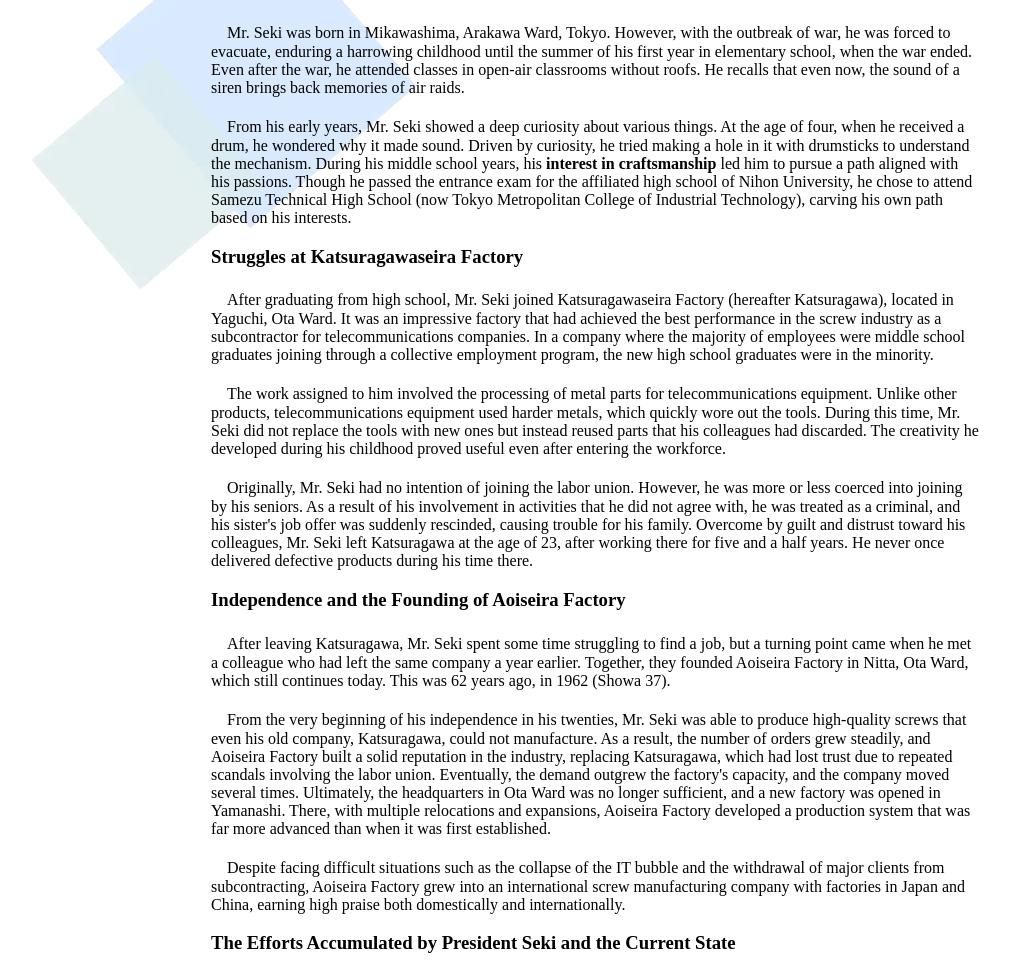
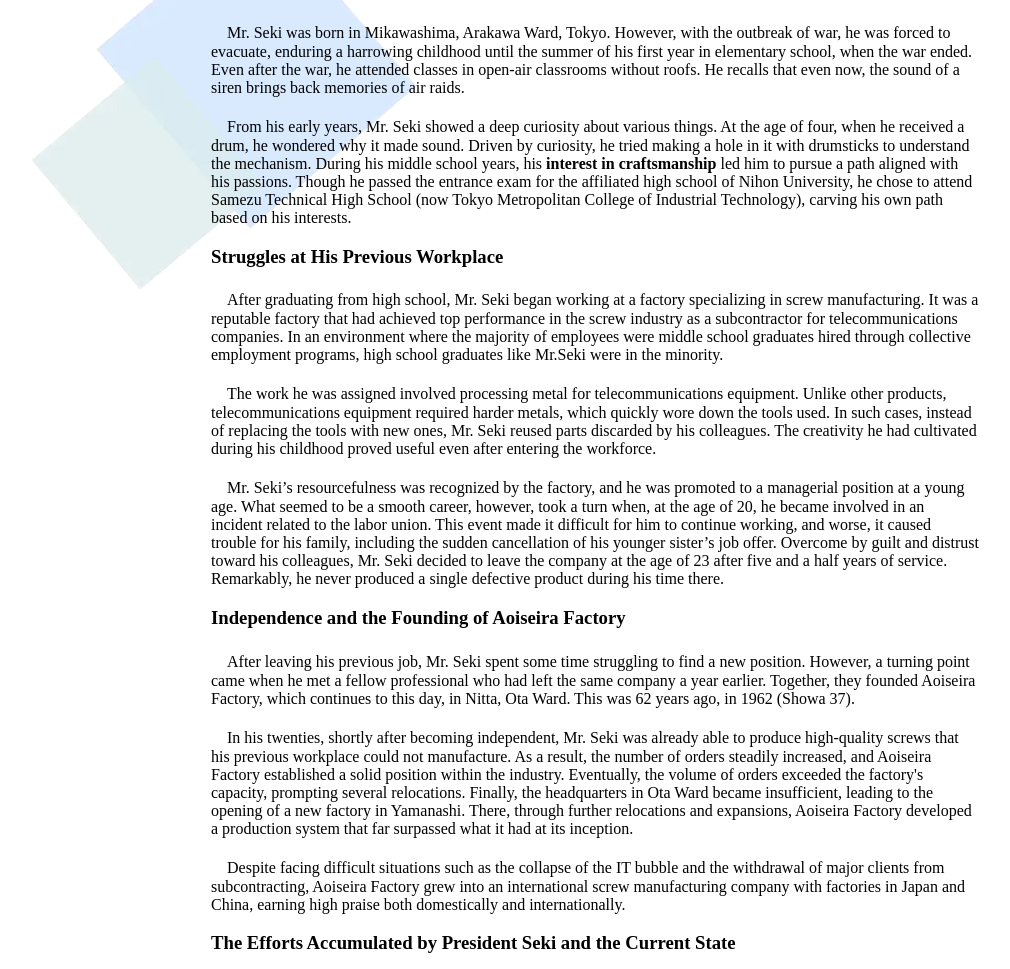
Before and after one commit to IDM-R/craftmanstory, a Flask app: template templates/article2_en.html in a window 1280 px wide. Shown: the part 1910-2879 px from the top of the page, without its empty margins (45-1055 px from the left). Run offline with Flask 3, Linux system fonts and the light colour scheme; the template is opened without the code that fills it, so the values that code supplies are empty.

Commit message:
葵せいらの修正反映

```diff
--- a/templates/article2_en.html
+++ b/templates/article2_en.html
@@ -87,56 +87,54 @@ filename='02aoiseira01.webp') }}{% endblock %} {% block home_content %}
       Technology), carving his own path based on his interests.
     </p>
 
-    <h3 class="s-title">Struggles at Katsuragawaseira Factory</h3>
+    <h3 class="s-title">Struggles at His Previous Workplace</h3>
     <p>
-      　After graduating from high school, Mr. Seki joined Katsuragawaseira
-      Factory (hereafter Katsuragawa), located in Yaguchi, Ota Ward. It was an
-      impressive factory that had achieved the best performance in the screw
-      industry as a subcontractor for telecommunications companies. In a company
-      where the majority of employees were middle school graduates joining
-      through a collective employment program, the new high school graduates
-      were in the minority.
+      　After graduating from high school, Mr. Seki began working at a factory
+      specializing in screw manufacturing. It was a reputable factory that had
+      achieved top performance in the screw industry as a subcontractor for
+      telecommunications companies. In an environment where the majority of
+      employees were middle school graduates hired through collective employment
+      programs, high school graduates like Mr.Seki were in the minority.
     </p>
     <p>
-      　The work assigned to him involved the processing of metal parts for
+      　The work he was assigned involved processing metal for
       telecommunications equipment. Unlike other products, telecommunications
-      equipment used harder metals, which quickly wore out the tools. During
-      this time, Mr. Seki did not replace the tools with new ones but instead
-      reused parts that his colleagues had discarded. The creativity he
-      developed during his childhood proved useful even after entering the
-      workforce.
+      equipment required harder metals, which quickly wore down the tools used.
+      In such cases, instead of replacing the tools with new ones, Mr. Seki
+      reused parts discarded by his colleagues. The creativity he had cultivated
+      during his childhood proved useful even after entering the workforce.
     </p>
     <p>
-      　Originally, Mr. Seki had no intention of joining the labor union.
-      However, he was more or less coerced into joining by his seniors. As a
-      result of his involvement in activities that he did not agree with, he was
-      treated as a criminal, and his sister's job offer was suddenly rescinded,
-      causing trouble for his family. Overcome by guilt and distrust toward his
-      colleagues, Mr. Seki left Katsuragawa at the age of 23, after working
-      there for five and a half years. He never once delivered defective
-      products during his time there.
+      　Mr. Seki’s resourcefulness was recognized by the factory, and he was
+      promoted to a managerial position at a young age. What seemed to be a
+      smooth career, however, took a turn when, at the age of 20, he became
+      involved in an incident related to the labor union. This event made it
+      difficult for him to continue working, and worse, it caused trouble for
+      his family, including the sudden cancellation of his younger sister’s job
+      offer. Overcome by guilt and distrust toward his colleagues, Mr. Seki
+      decided to leave the company at the age of 23 after five and a half years
+      of service. Remarkably, he never produced a single defective product
+      during his time there.
     </p>
-
     <h3 class="s-title">Independence and the Founding of Aoiseira Factory</h3>
     <p>
-      　After leaving Katsuragawa, Mr. Seki spent some time struggling to find a
-      job, but a turning point came when he met a colleague who had left the
-      same company a year earlier. Together, they founded Aoiseira Factory in
-      Nitta, Ota Ward, which still continues today. This was 62 years ago, in
-      1962 (Showa 37).
+      　After leaving his previous job, Mr. Seki spent some time struggling to
+      find a new position. However, a turning point came when he met a fellow
+      professional who had left the same company a year earlier. Together, they
+      founded Aoiseira Factory, which continues to this day, in Nitta, Ota Ward.
+      This was 62 years ago, in 1962 (Showa 37).
     </p>
     <p>
-      　From the very beginning of his independence in his twenties, Mr. Seki
-      was able to produce high-quality screws that even his old company,
-      Katsuragawa, could not manufacture. As a result, the number of orders grew
-      steadily, and Aoiseira Factory built a solid reputation in the industry,
-      replacing Katsuragawa, which had lost trust due to repeated scandals
-      involving the labor union. Eventually, the demand outgrew the factory's
-      capacity, and the company moved several times. Ultimately, the
-      headquarters in Ota Ward was no longer sufficient, and a new factory was
-      opened in Yamanashi. There, with multiple relocations and expansions,
-      Aoiseira Factory developed a production system that was far more advanced
-      than when it was first established.
+      　In his twenties, shortly after becoming independent, Mr. Seki was
+      already able to produce high-quality screws that his previous workplace
+      could not manufacture. As a result, the number of orders steadily
+      increased, and Aoiseira Factory established a solid position within the
+      industry. Eventually, the volume of orders exceeded the factory's
+      capacity, prompting several relocations. Finally, the headquarters in Ota
+      Ward became insufficient, leading to the opening of a new factory in
+      Yamanashi. There, through further relocations and expansions, Aoiseira
+      Factory developed a production system that far surpassed what it had at
+      its inception.
     </p>
     <p>
       　Despite facing difficult situations such as the collapse of the IT
@@ -261,7 +259,6 @@ filename='02aoiseira01.webp') }}{% endblock %} {% block home_content %}
           addition, adjusting the cold forging machines also requires the
           craftsman's experience and intuition, making it a complex task.
         </p>
-        <p>　There are many adjustment points to consider.</p>
       </div>
     </div>
   </div>
```
Also changed, not shown: templates/article2.html (+7 -7 lines).
